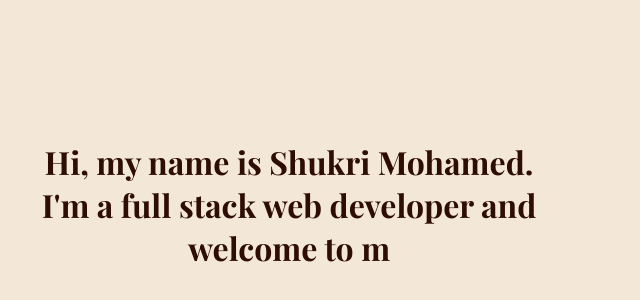
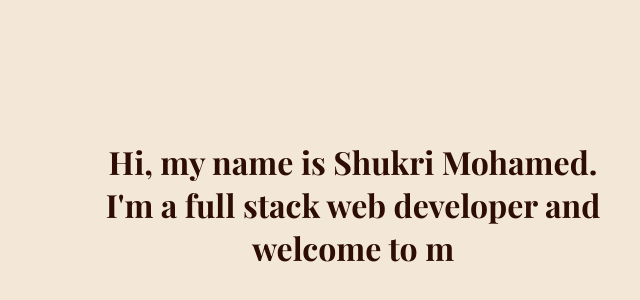
Before and after one commit to Shukrim433/portfolio, a React (Vite) app: page / in a window 1280 px wide. Shown: the part 24-324 px from the top of the page, without its empty margins (287-927 px from the left). Built offline with nearby package versions, Linux system fonts and the light colour scheme; a web font is replaced by a local one.

Commit message:
minor changes

```diff
--- a/src/styles/LandingPage.css
+++ b/src/styles/LandingPage.css
@@ -1,8 +1,9 @@
 .landing-button {
   padding: 3%;
   border-radius: 10px;
-  background-color: #f8f4e7;
-  border: 1px, solid, black;
+  background-color: var(--green);
+  color: var(--beige);
+  border: 1px, solid, var(--green);
   font-size: larger;
   font-family: "Times New Roman", Times, serif;
   font-weight: bold;
@@ -16,15 +17,14 @@
 }
 
 .landing-page {
-  position: absolute;
-  top: 12.5%;
   display: flex;
-  flex-wrap: wrap;
+  flex-direction: column;
   width: 50%;
   justify-content: center;
   align-items: center;
   padding: 5%;
-  margin-left: 20%;
+  margin-left: 25%;
+  margin-top: 12.5vh;
 }
 
 .type-writer {
```
